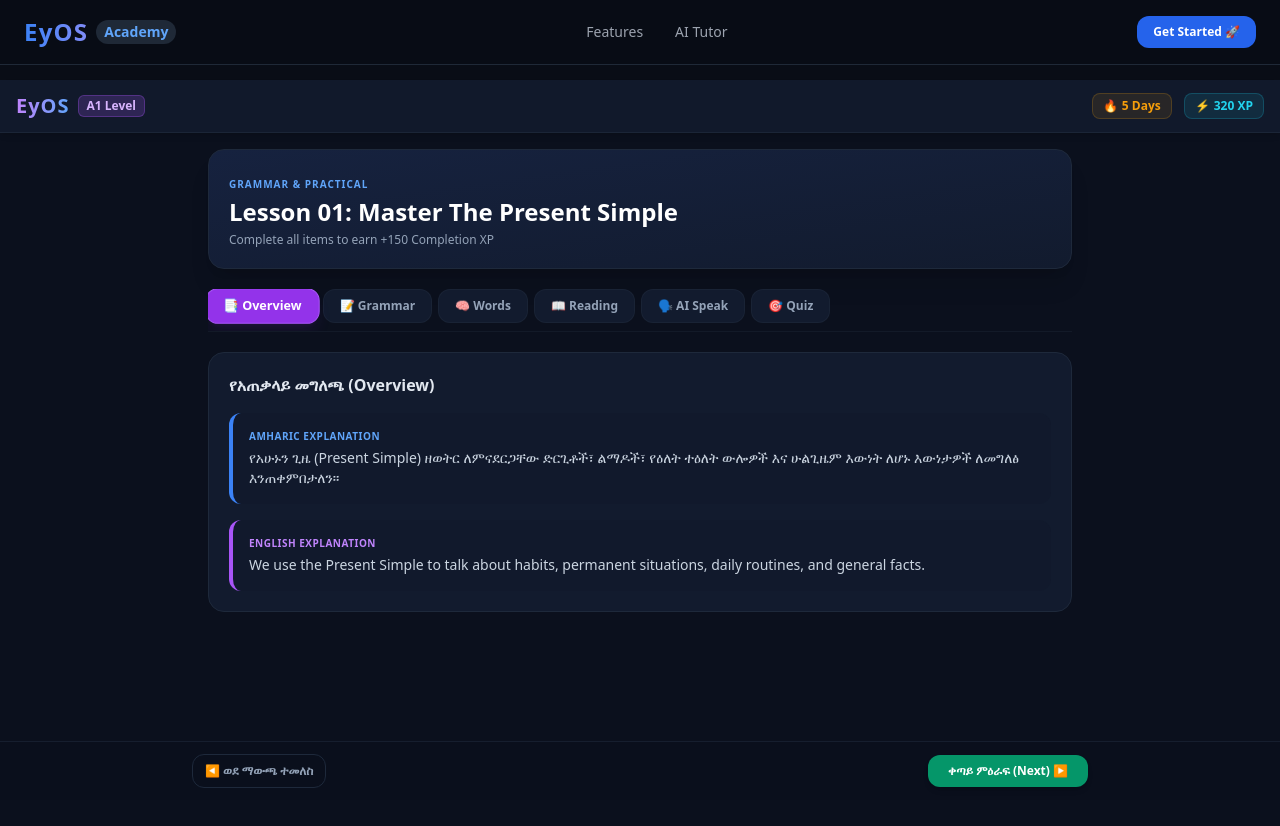
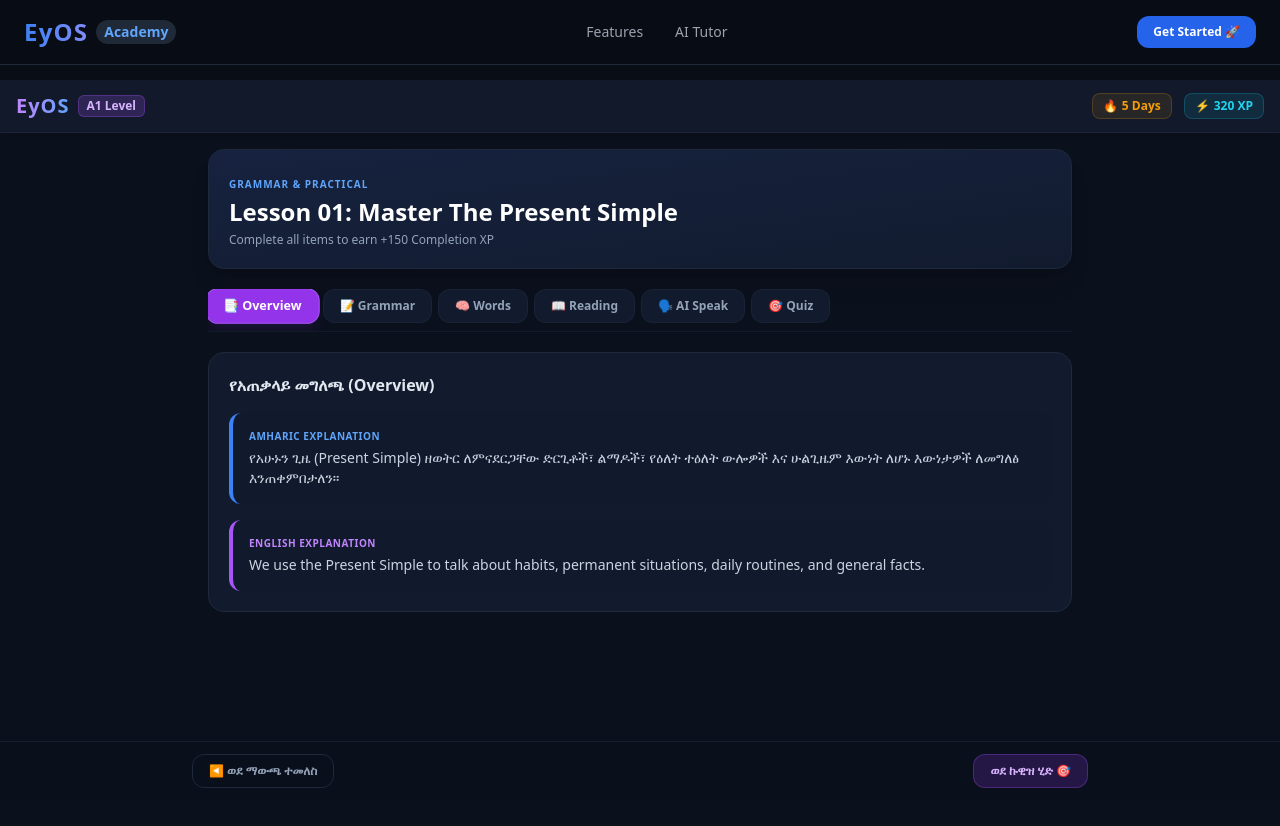
Before and after one commit to eyobaasefa19-hue/EyOS-Academy, a Next.js app: page /lessons/grammar in a window 1280 px wide. Shown: the top 826 px of the page. Built offline with nearby package versions, Linux system fonts and the light colour scheme.

Commit message:
Refactor quiz UI and update comments in page.tsx

```diff
--- a/src/app/lessons/grammar/page.tsx
+++ b/src/app/lessons/grammar/page.tsx
@@ -3,13 +3,12 @@
 import React, { useState } from "react";
 import Link from "next/link";
 
-// 1. በዛ ያለ የተሟላ የትምህርት ዳታ (Massive Content Data - 5 Stories & 10 Quiz Questions)
 const currentLessonData = {
   id: "l1",
   title: "Lesson 01: Master The Present Simple",
   cefrLevel: "A1",
   category: "Grammar & Practical",
-  xpReward: 150, // ይበልጥ አበረታች እንዲሆን XP ጨምረነዋል
+  xpReward: 150,
   amharicOverview: "የአሁኑን ጊዜ (Present Simple) ዘወትር ለምናደርጋቸው ድርጊቶች፣ ልማዶች፣ የዕለት ተዕለት ውሎዎች እና ሁልጊዜም እውነት ለሆኑ እውነታዎች ለመግለፅ እንጠቀምበታለን።",
   englishOverview: "We use the Present Simple to talk about habits, permanent situations, daily routines, and general facts.",
 
@@ -32,7 +31,6 @@ const currentLessonData = {
     { word: "Deploy", type: "Verb", amharic: "የተሰራን ሶፍትዌር ለተጠቃሚ ክፍት ማድረግ", pronunciation: "/dɪˈplɔɪ/", example: "We deploy the application using Vercel." }
   ],
 
-  // 📚 5 የተለያዩ እና ሰፋ ያሉ የንባብ ታሪኮች
   readingStories: [
     {
       title: "Story 1: The New Airport Operations Hub",
@@ -56,7 +54,6 @@ const currentLessonData = {
     }
   ],
 
-  // 🎯 10 ዝርዝር የመለማመጃ ጥያቄዎች (Comprehensive 10-Question Bank)
   quizQuestions: [
     {
       id: 1,
@@ -131,7 +128,6 @@ export default function AdvancedLessonDashboard() {
   const [streak, setStreak] = useState(5);
   const [userXp, setUserXp] = useState(320);
 
-  // የኩዊዝ ስቴቶች ማስተካከያ
   const [currentQuestionIndex, setCurrentQuestionIndex] = useState(0);
   const [selectedQuizOption, setSelectedQuizOption] = useState<number | null>(null);
   const [quizSubmitted, setQuizSubmitted] = useState(false);
@@ -141,7 +137,7 @@ export default function AdvancedLessonDashboard() {
   const handleQuizAnswer = () => {
     if (selectedQuizOption === currentLessonData.quizQuestions[currentQuestionIndex].correctAnswer) {
       setScore((prev) => prev + 1);
-      setUserXp((prev) => prev + 10); // ለእያንዳንዱ ትክክለኛ መልስ ተጨማሪ XP
+      setUserXp((prev) => prev + 10);
     }
     setQuizSubmitted(true);
   };
@@ -288,10 +284,10 @@ export default function AdvancedLessonDashboard() {
             </div>
           )}
 
-          {/* TAB 4: READING (Expanded - 5 Comprehensive Stories) */}
+          {/* TAB 4: READING */}
           {activeTab === "reading" && (
             <div className="bg-[#121b2e] p-5 rounded-2xl border border-slate-800 space-y-6">
-              <h3 className="text-base font-bold text-purple-400">📚 Practice Library (በዛ ያሉ የንባብ ልምምዶች)</h3>
+              <h3 className="text-base font-bold text-purple-400">📚 Practice Library (የንባብ ልምምዶች)</h3>
 
               <div className="space-y-4 max-h-[50vh] overflow-y-auto pr-1 scrollbar-thin">
                 {currentLessonData.readingStories.map((story, idx) => (
@@ -336,7 +332,7 @@ export default function AdvancedLessonDashboard() {
             </div>
           )}
 
-          {/* TAB 6: QUIZ (Expanded - Full 10-Question Bank UI) */}
+          {/* TAB 6: QUIZ (ቁልፎች እንዳይደራረቡ የተስተካከለበት ቦታ) */}
           {activeTab === "quiz" && (
             <div className="bg-[#121b2e] p-5 rounded-2xl border border-slate-800 space-y-4">
               <div className="flex items-center justify-between border-b border-slate-800 pb-2">
@@ -348,7 +344,6 @@ export default function AdvancedLessonDashboard() {
 
               {!quizFinished ? (
                 <>
-                  {/* Progress Line */}
                   <div className="w-full bg-slate-900 h-1 rounded-full overflow-hidden">
                     <div
                       className="bg-purple-500 h-full transition-all duration-300"
@@ -384,18 +379,19 @@ export default function AdvancedLessonDashboard() {
                     ))}
                   </div>
 
+                  {/* 🛠️ እዚህ ጋር ነው ለውጡ ያለው፦ ቁልፎቹ በአንድ ቦታ ተተካክተዋል */}
                   {!quizSubmitted ? (
                     <button
                       disabled={selectedQuizOption === null}
                       onClick={handleQuizAnswer}
-                      className="w-full mt-2 py-3 bg-purple-600 disabled:bg-slate-800 disabled:text-slate-600 disabled:cursor-not-allowed font-bold text-xs rounded-xl text-white transition hover:bg-purple-700"
+                      className="w-full mt-2 py-3 bg-purple-600 disabled:bg-slate-800 disabled:text-slate-600 disabled:cursor-not-allowed font-bold text-xs rounded-xl text-white transition hover:bg-purple-700 shadow-md"
                     >
                       መልስህን አስረክብ (Submit Answer)
                     </button>
                   ) : (
                     <button
                       onClick={handleNextQuestion}
-                      className="w-full mt-2 py-3 bg-emerald-600 font-bold text-xs rounded-xl text-white transition hover:bg-emerald-700"
+                      className="w-full mt-2 py-3 bg-emerald-600 hover:bg-emerald-500 font-bold text-xs rounded-xl text-white transition shadow-md"
                     >
                       {currentQuestionIndex < currentLessonData.quizQuestions.length - 1 ? "ቀጣይ ጥያቄ ▶" : "የመጨረሻ ውጤትህን እይ ▶"}
                     </button>
@@ -404,13 +400,10 @@ export default function AdvancedLessonDashboard() {
               ) : (
                 <div className="p-5 bg-slate-900/80 rounded-xl border border-slate-800 text-center space-y-4">
                   <h4 className="text-lg font-bold text-transparent bg-clip-text bg-gradient-to-r from-amber-400 to-yellow-200">🎉 ሙሉ ማጠቃለያውን አጠናቀሃል!</h4>
-                  <p className="text-xs text-slate-300 max-w-xs mx-auto">
-                    በዚህ ከባድና ሰፊ የ 10 ጥያቄዎች ፈተና ላይ በትክክል የመለስከው ውጤት፦
-                  </p>
                   <div className="text-3xl font-black text-emerald-400 bg-emerald-500/10 py-3 rounded-xl border border-emerald-500/20 max-w-[150px] mx-auto">
                     {score} / {currentLessonData.quizQuestions.length}
                   </div>
-                  <p className="text-[11px] text-slate-500">+{currentLessonData.xpReward} Completion XP ወደ አካውንትህ ተጨምሯል።</p>
+                  <p className="text-[11px] text-slate-500">+{currentLessonData.xpReward} Completion XP ተሰጥቶሃል።</p>
 
                   <div className="flex flex-col sm:flex-row gap-2 justify-center pt-2">
                     <button
@@ -431,22 +424,22 @@ export default function AdvancedLessonDashboard() {
         </div>
       </main>
 
-      {/* --- FLOATING CONTROLS FOOTER --- */}
+      {/* --- FLOATING CONTROLS FOOTER (ጽዱ እና ከብልሽት የጸዳ) --- */}
       <footer className="fixed bottom-0 left-0 right-0 bg-[#0b101d]/90 backdrop-blur-md border-t border-slate-800/60 px-4 py-3 z-40">
-        <div className="max-w-4xl mx-auto flex items-center justify-between gap-4">
-
-          <Link href="/" className="px-3 py-2 border border-slate-800 text-slate-400 rounded-xl text-xs font-bold hover:bg-slate-800 text-center">
+        <div className="max-w-4xl mx-auto flex items-center justify-between">
+          <Link href="/" className="px-4 py-2 border border-slate-800 text-slate-400 rounded-xl text-xs font-bold hover:bg-slate-800 transition">
             ◀ ወደ ማውጫ ተመለስ
           </Link>
 
-          <button
-            onClick={() => {
-              if(activeTab !== "quiz") setActiveTab("quiz");
-            }}
-            className="px-5 py-2 bg-emerald-600 hover:bg-emerald-500 text-white font-bold text-xs rounded-xl transition shadow-md"
-          >
-            ቀጣይ ምዕራፍ (Next) ▶
-          </button>
+          {/* ተማሪው ከኩዊዝ ውጪ ባሉ ታቦች ላይ እያለ በቀጥታ ወደ ኩዊዝ እንዲሄድ የሚረዳ ቀጭን ቁልፍ */}
+          {activeTab !== "quiz" && (
+            <button
+              onClick={() => setActiveTab("quiz")}
+              className="px-4 py-2 bg-purple-600/20 text-purple-300 border border-purple-500/30 font-bold text-xs rounded-xl transition hover:bg-purple-600 hover:text-white"
+            >
+              ወደ ኩዊዝ ሂድ 🎯
+            </button>
+          )}
         </div>
       </footer>
 
```
